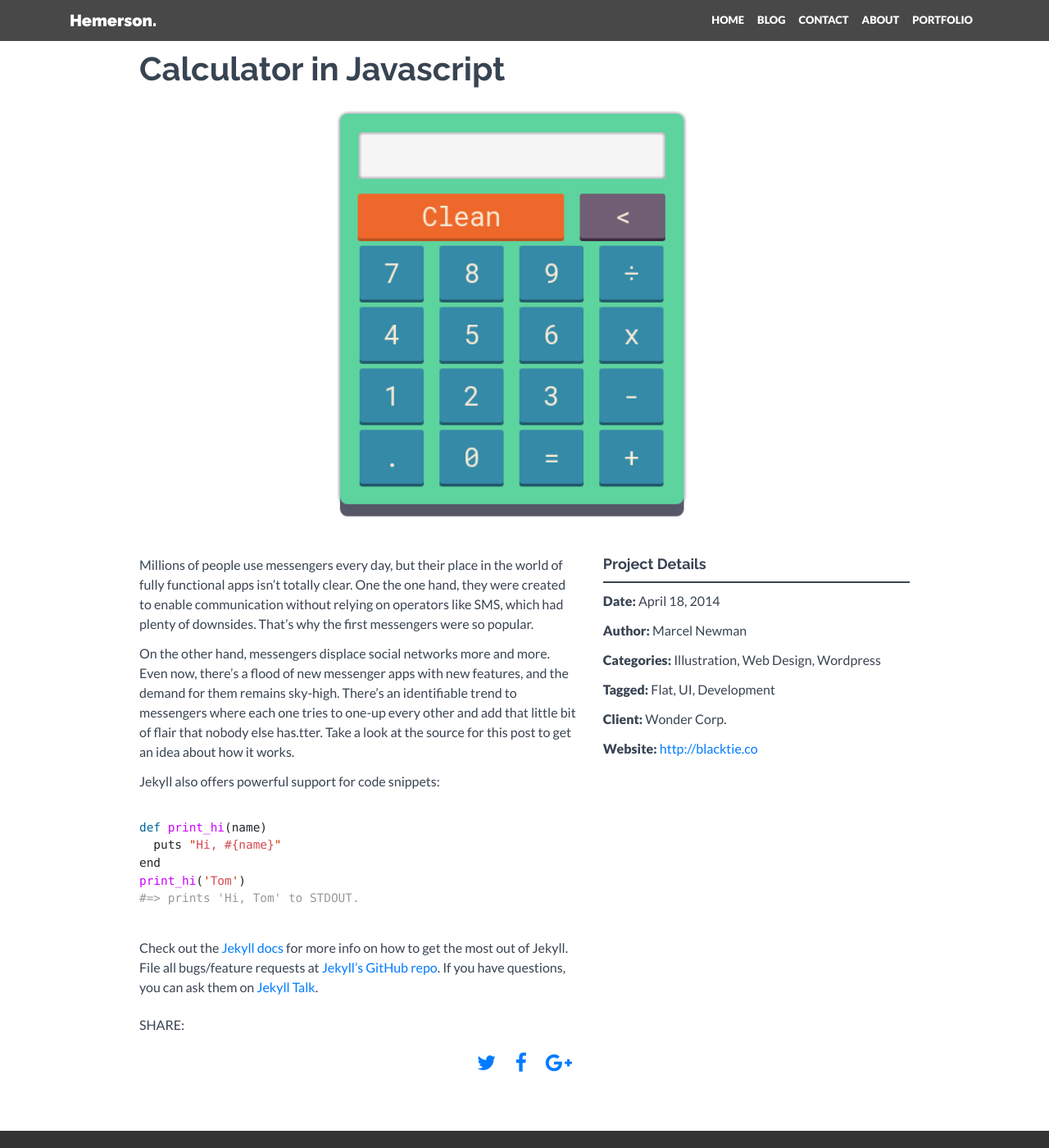
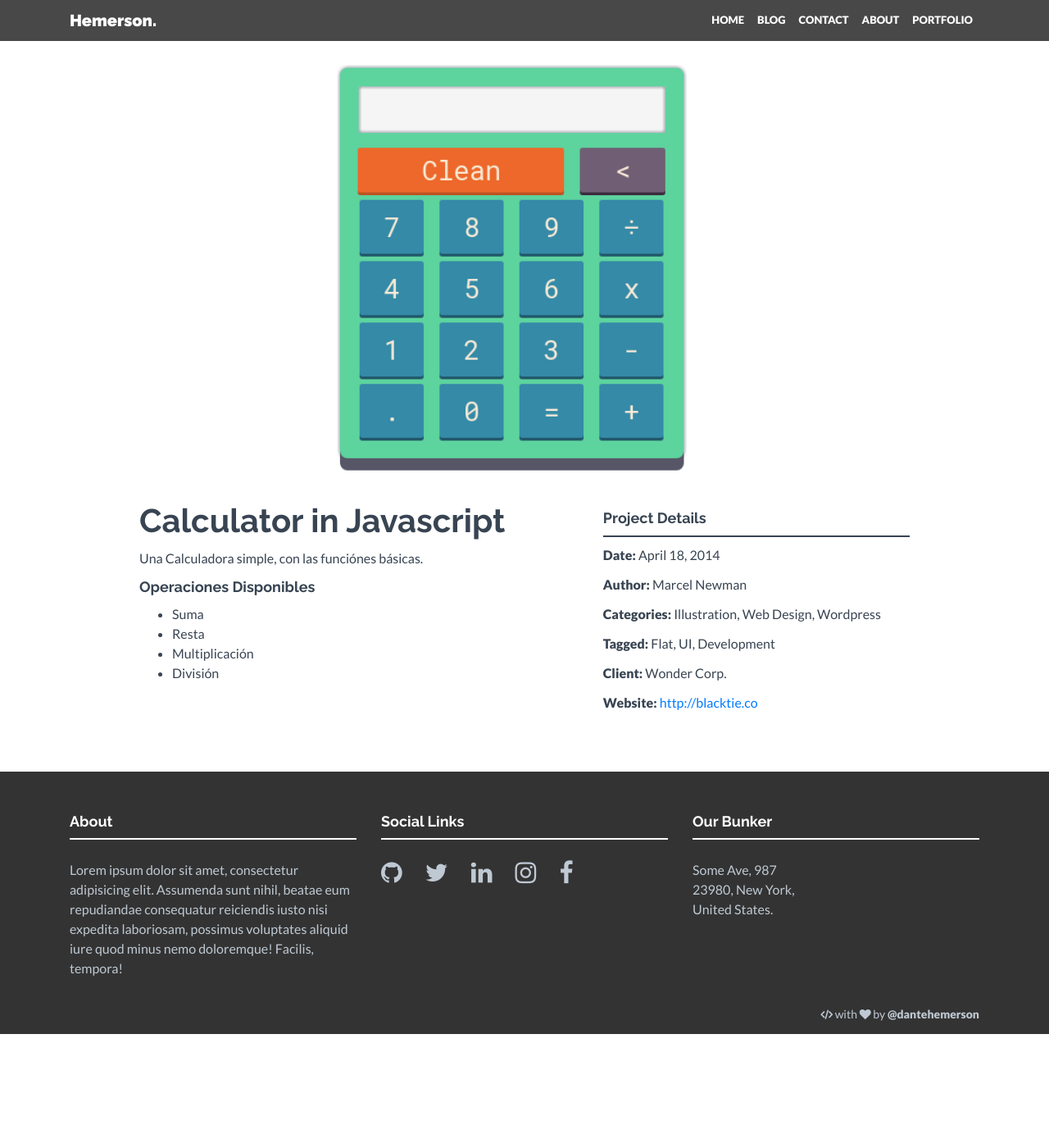
Before and after one commit to dantehemerson/dantito, a Jekyll site: the page built from projects/_posts/1017-07-14-A-Simple-calculator-in-Javascript.md, in a window 1280 px wide and 1400 px high. Shown: the whole window at 82% size. Built offline with Jekyll 4.4.1, drawn with Linux system fonts in a browser that asks for light colours.

Commit message:
Actualizando los proyectos2

````diff
--- a/_config.yml
+++ b/_config.yml
@@ -38,7 +38,6 @@ permalink: /:title/
 # Build settings
 # markdown: kramdown
 # highlighter: rouge
-theme: minima
 
 
 
@@ -49,6 +48,7 @@ theme: minima
 
 
 markdown: kramdown
+theme: minima
 # !github-pages! mandatory › https://help.github.com/articles/using-jekyll-with-pages/#configuration-settings-you-cannot-change
 # Since Jekyll 3 the default highlighter is Rouge (replaced Pygments.rb in v44)
 highlighter: rouge
--- a/_layouts/project.html
+++ b/_layouts/project.html
@@ -8,7 +8,6 @@ style:
 
 
 <div class="container-fluid project-container  mtb">
-	<h1>{{ page.title }}</h1>
 
 	{% if page.image.feature %}
 		<img width="100%" src="{{ site.baseurl }}/assets/images/{{ page.image.feature }}" alt="">
@@ -22,6 +21,7 @@ style:
 	<div class="row">
 	 	<div class="col-lg-7 col-md-10 mx-auto">
 		 	<!-- <div class="spacing"></div> -->
+	<h1>{{ page.title }}</h1>
 			{{ content }}
 	 	</div>
 
@@ -37,10 +37,6 @@ style:
 	 		<p><b>Website:</b> <a href="http://blacktie.co">http://blacktie.co</a></p>
 	 	</div>
 	</div>
-
-
-	<p>SHARE: </p>
-	{% include social-sharing.html %}
 </div>
 
 
--- a/_sass/_common.scss
+++ b/_sass/_common.scss
@@ -2,11 +2,6 @@
 @import url('https://fonts.googleapis.com/css?family=Lato:400,900');
 
 @import "variables";
-
-* {
-  margin: 0;
-  padding: 0px;
-}
 
 body {
   background: #ffffff;
--- a/projects/_posts/1017-07-14-A-Simple-calculator-in-Javascript.md
+++ b/projects/_posts/1017-07-14-A-Simple-calculator-in-Javascript.md
@@ -7,22 +7,10 @@ image:
   feature: calculator_js.png
 permalink: /portfolio/:title/
 ---
-Millions of people use messengers every day, but their place in the world of fully functional apps isn’t totally clear. One the one hand, they were created to enable communication without relying on operators like SMS, which had plenty of downsides. That’s why the first messengers were so popular.
+Una Calculadora simple, con las funciónes básicas.
 
-On the other hand, messengers displace social networks more and more. Even now, there’s a flood of new messenger apps with new features, and the demand for them remains sky-high. There’s an identifiable trend to messengers where each one tries to one-up every other and add that little bit of flair that nobody else has.tter. Take a look at the source for this post to get an idea about how it works.
-
-Jekyll also offers powerful support for code snippets:
-```python
-
-def print_hi(name)
-  puts "Hi, #{name}"
-end
-print_hi('Tom')
-#=> prints 'Hi, Tom' to STDOUT.
-
-```
-Check out the [Jekyll docs][jekyll-docs] for more info on how to get the most out of Jekyll. File all bugs/feature requests at [Jekyll’s GitHub repo][jekyll-gh]. If you have questions, you can ask them on [Jekyll Talk][jekyll-talk].
-
-[jekyll-docs]: https://jekyllrb.com/docs/home
-[jekyll-gh]:   https://github.com/jekyll/jekyll
-[jekyll-talk]: https://talk.jekyllrb.com/
+#### Operaciones Disponibles
+- Suma
+- Resta
+- Multiplicación
+- División
````
